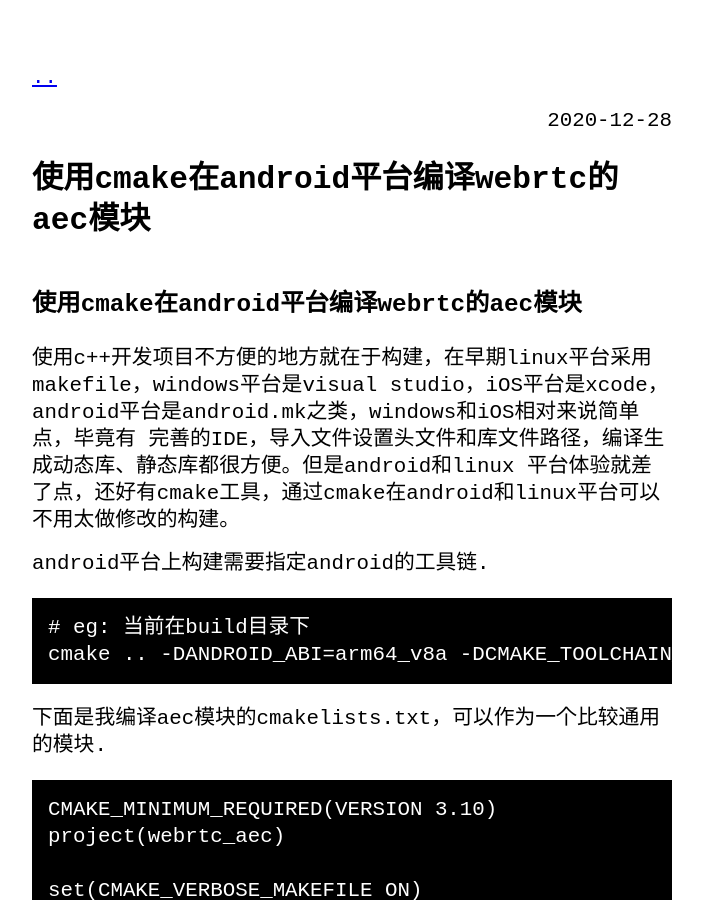
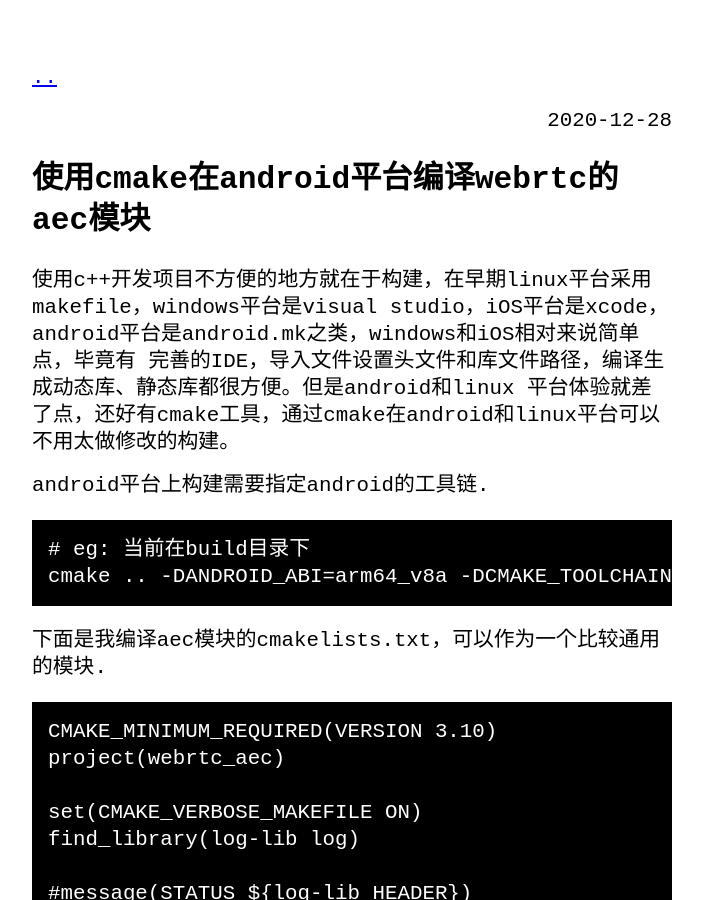
Before and after one commit to iiicp/iiicp.github.io, a Jekyll site: the page built from _posts/2020-12-28-webrtc-aec.md, in a window 1280 px wide and 900 px high. Shown: the whole window, without its empty margins (288-991 px from the left). Built offline with Jekyll 4.4.1, drawn with Linux system fonts in a browser that asks for light colours.

Commit message:
update compiler aec

```diff
--- a/_posts/2020-12-28-webrtc-aec.md
+++ b/_posts/2020-12-28-webrtc-aec.md
@@ -4,8 +4,6 @@ title: 使用cmake在android平台编译webrtc的aec模块
 tags: audio process
 excerpt: audio
 ---
-
-### 使用cmake在android平台编译webrtc的aec模块
 
 使用c++开发项目不方便的地方就在于构建，在早期linux平台采用makefile，windows平台是visual studio，iOS平台是xcode，android平台是android.mk之类，windows和iOS相对来说简单点，毕竟有
 完善的IDE，导入文件设置头文件和库文件路径，编译生成动态库、静态库都很方便。但是android和linux
```
